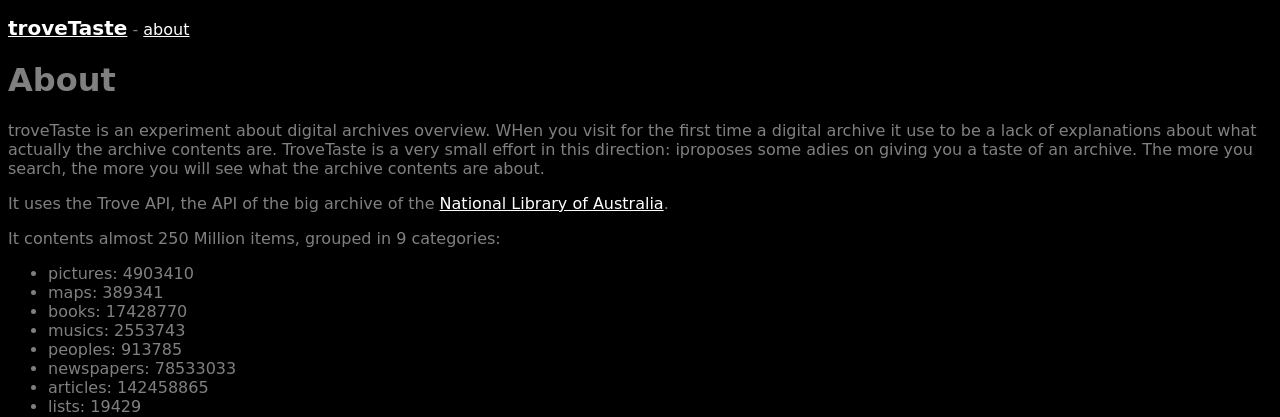
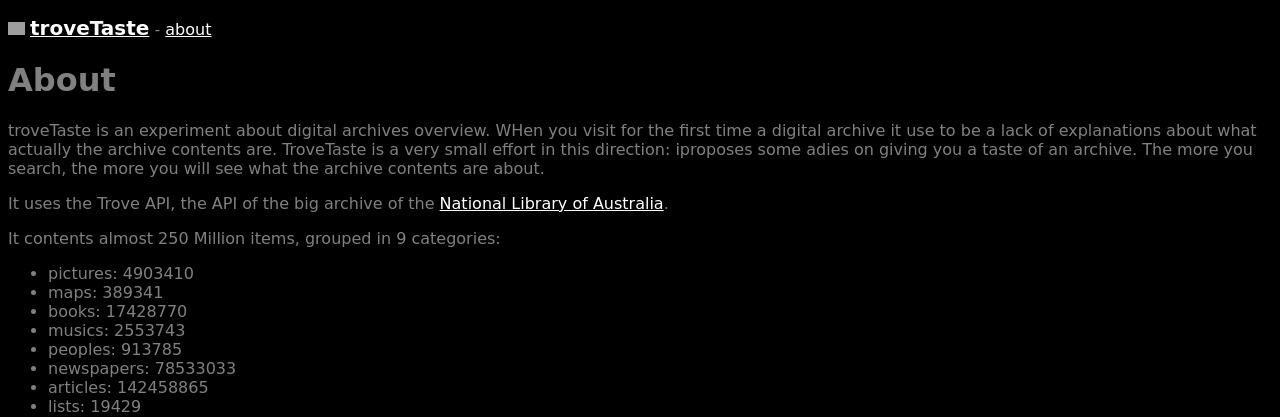
Before and after one commit to jaumet/troveTaste, a Django app: template templates/about.html in a window 1280 px wide. Shown: the top 417 px of the page. Run offline with Django 3.2, Linux system fonts and the light colour scheme; the template is opened without the code that fills it, so the values that code supplies are empty; grey boxes are pictures that could not be loaded.

Commit message:
Adding a modified logo from trove official

```diff
--- a/templates/trove_base.html
+++ b/templates/trove_base.html
@@ -15,7 +15,7 @@
 <div id="container">
     <!--    <div class="roundbox">-->
     <div id="navbar">
-        <p><a href="/"><span id="title">troveTaste</span></a> - <a href="/about/">about</a></p>
+        <p><a href="/"><img src="http://localhost/trove_media/media/troveTaste-logo.png" style="width:17px;padding-right: 5px" /><span id="title">troveTaste</span></a> - <a href="/about/">about</a></p>
 	<!-- - <a href="/whatsin/">what's in Trv</a> - <a href="/whatsnotin/">what's not in Trv</a>-->
 
     </div>
```
